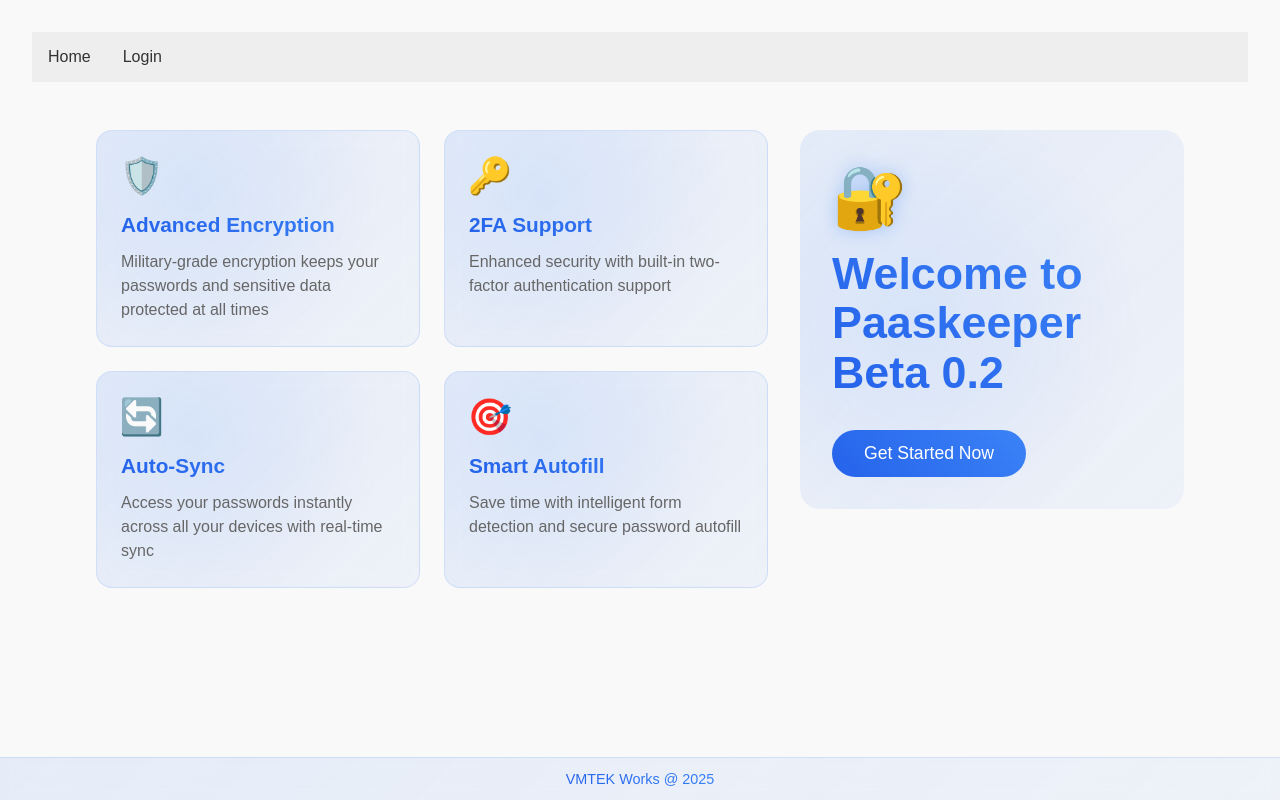
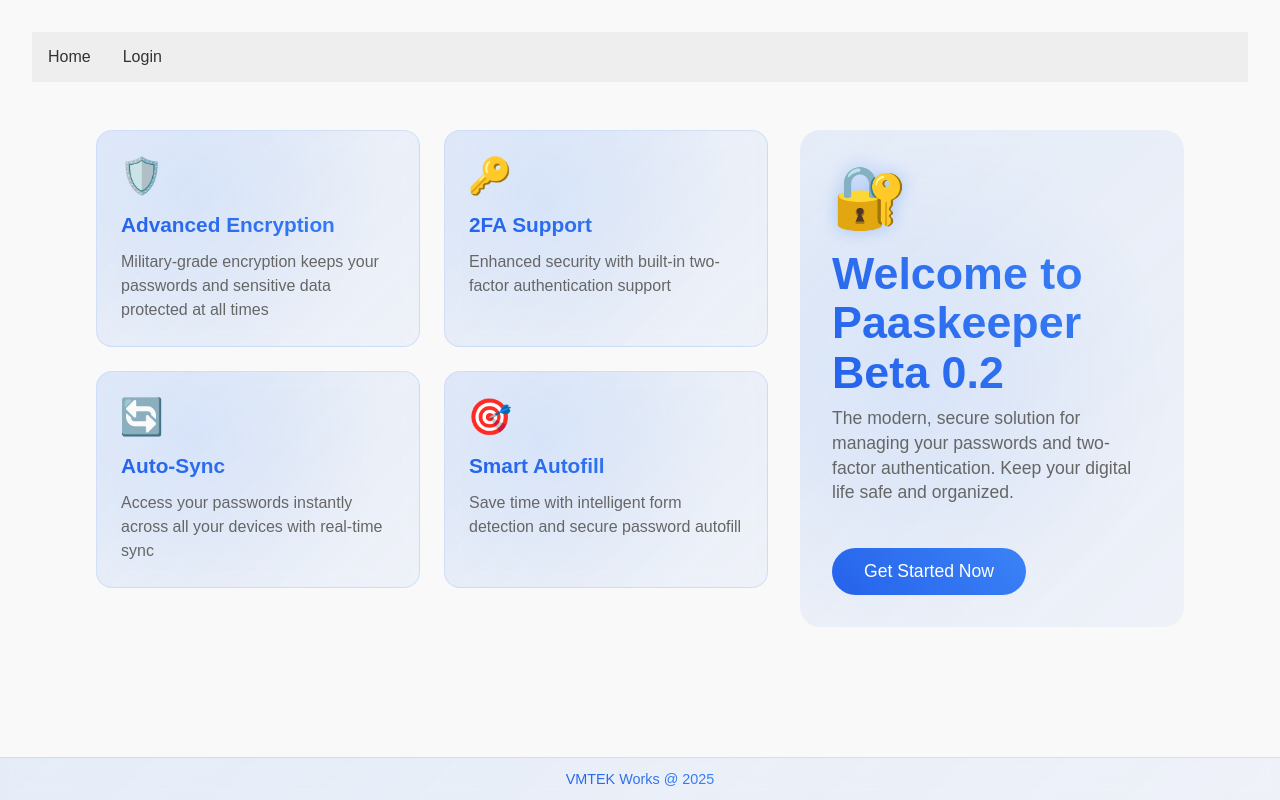
Before and after one commit to chamod98chandimal/paaskeeper_v0.9, a Next.js app: page / in a window 1280 px wide. Built offline with nearby package versions, Linux system fonts and the light colour scheme.

Commit message:
Update page.tsx

```diff
--- a/src/app/page.tsx
+++ b/src/app/page.tsx
@@ -41,10 +41,10 @@ export default function Home() {
 
         <section className={styles.heroSection}>
           <div className={styles.lockIcon}>🔐</div>
-          <h3 className={styles.title}>Welcome to Paaskeeper Beta 0.2</h3>
-{/*           <p className={styles.subtitle}>
+          <h1 className={styles.title}>Welcome to Paaskeeper Beta 0.2</h1>
+          <p className={styles.subtitle}>
             The modern, secure solution for managing your passwords and two-factor authentication. Keep your digital life safe and organized.
-          </p> */}
+          </p>
           <Link href="/login" className={styles.ctaButton}>
             Get Started Now
           </Link>
```
